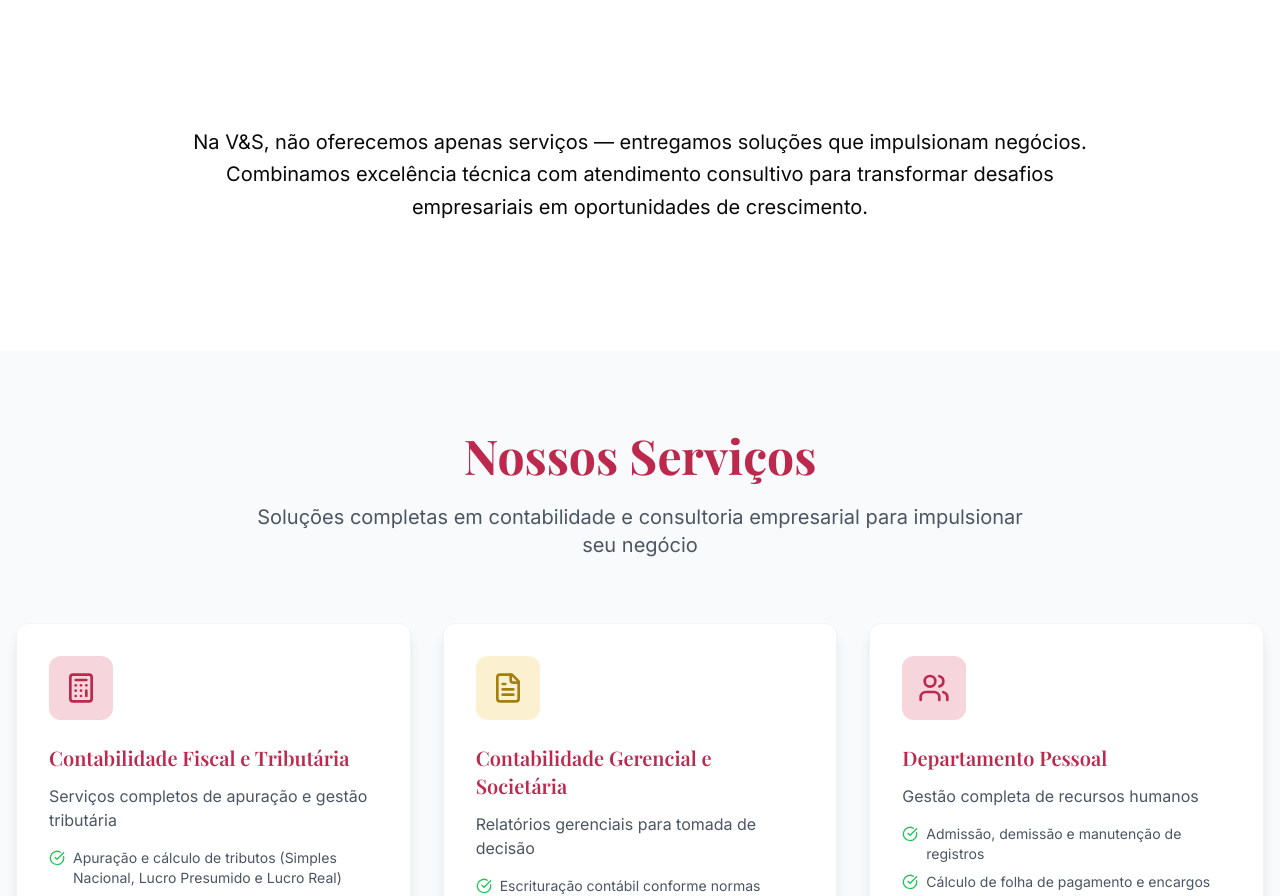
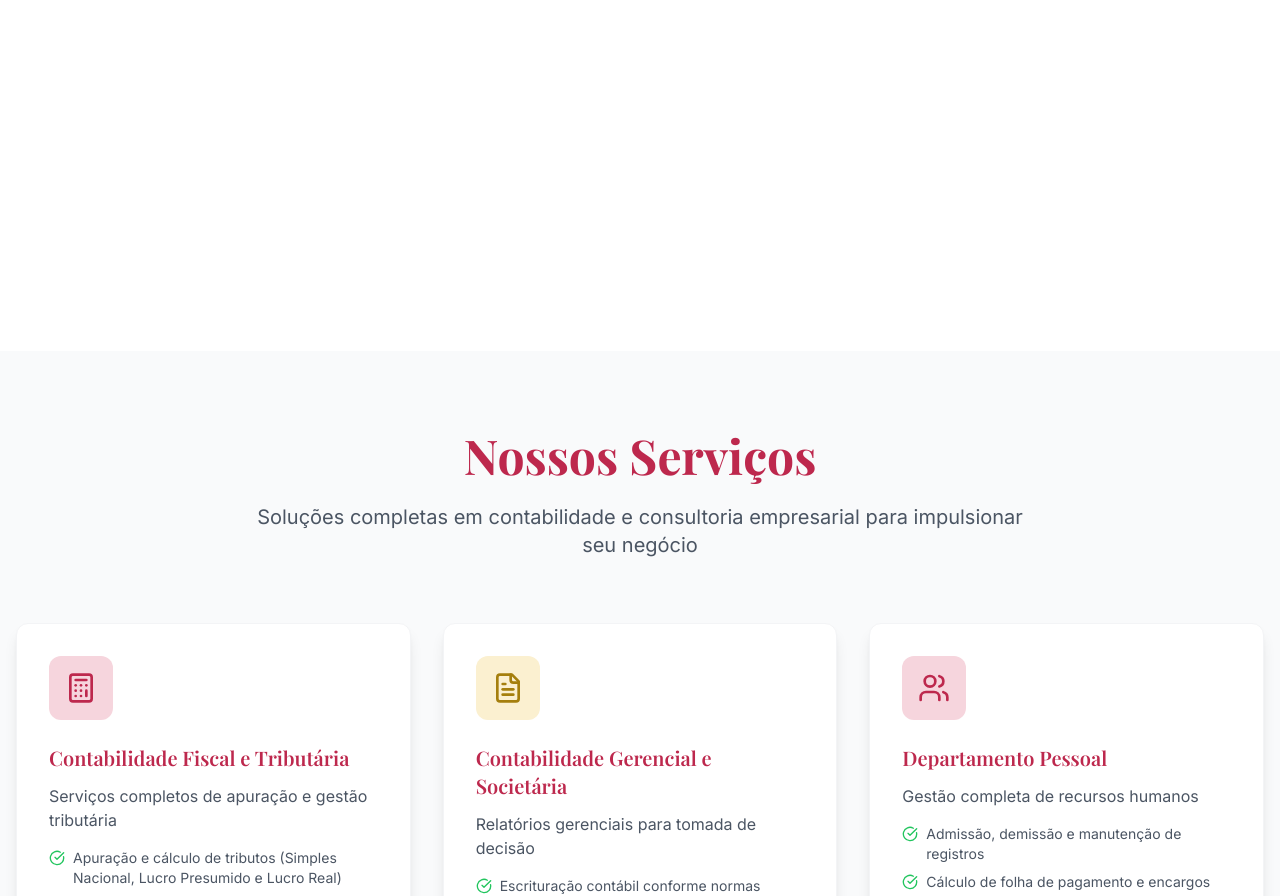
Before and after one commit to DevZipMateus/vs-contabilidade-web, a React (Vite) app: page / in a window 1280 px wide. Shown: the part 1720-2616 px from the top of the page. Built offline with nearby package versions, Linux system fonts and the light colour scheme.

Commit message:
Fix: Adjust text color for better visibility
Change the text color in the About section to improve readability against the white background.

```diff
--- a/src/components/About.tsx
+++ b/src/components/About.tsx
@@ -1,3 +1,4 @@
+
 import { Calendar, MapPin, Target, Handshake } from 'lucide-react';
 export const About = () => {
   return <section id="sobre" className="py-20 bg-white">
@@ -98,7 +99,7 @@ export const About = () => {
           <h3 className="text-3xl font-playfair font-bold text-white mb-6">
             Nossa Missão
           </h3>
-          <p className="text-xl max-w-4xl mx-auto leading-relaxed text-zinc-950">
+          <p className="text-xl max-w-4xl mx-auto leading-relaxed text-white">
             Na V&S, não oferecemos apenas serviços — entregamos soluções que impulsionam negócios.
             Combinamos excelência técnica com atendimento consultivo para transformar desafios
             empresariais em oportunidades de crescimento.
```
